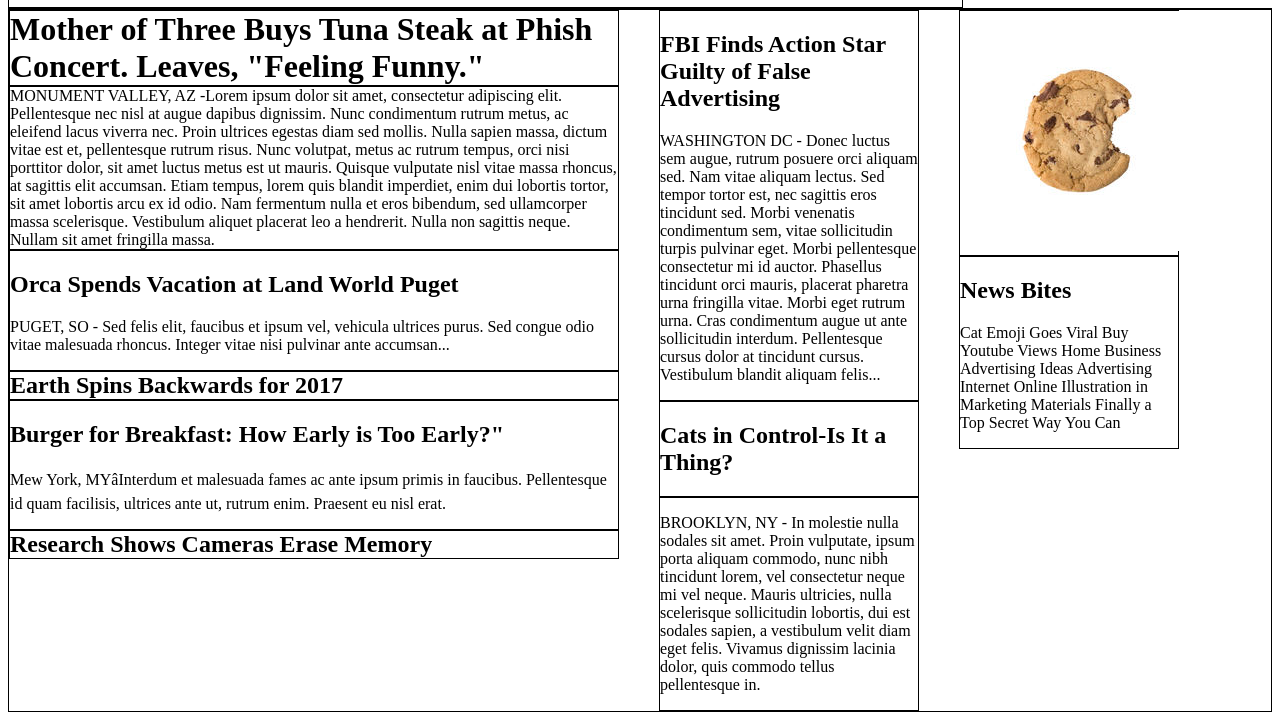
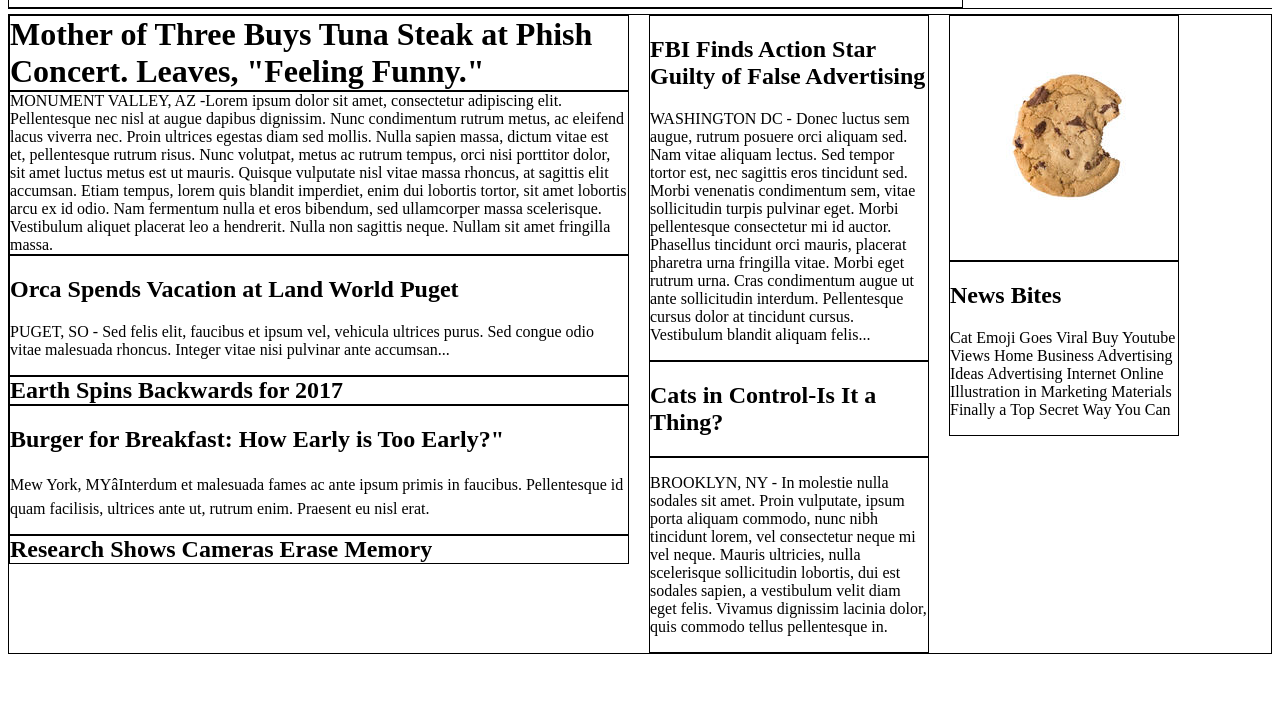
Before and after one commit to lisarakic/My_Times, a plain HTML site: page index.html in a window 1280 px wide. Shown: the part 124-844 px from the top of the page. After the commit the page ends 800 px from the top, so only its background shows below. Drawn offline with Linux system fonts and the light colour scheme.

Commit message:
Tweaking CSS

```diff
--- a/resources/css/style.css
+++ b/resources/css/style.css
@@ -6,6 +6,7 @@ header {
   font-size: 14px;
   font-weight: bold;
   margin-top: 60px;
+  margin-bottom: 5px;
   border-bottom: 1px solid black;
   align-items: center;
 }
@@ -20,6 +21,7 @@ header {
   padding-bottom: 10px;
   color: MediumAquamarine;
   flex-grow: 4
+
 }
 
 .nav {
@@ -49,7 +51,7 @@ header {
 
 .column1 {
   border: 1px solid black;
-  margin: 0 20px 0 0;
+  margin: 0 10px 0 0;
 }
 
 .medium {
@@ -60,7 +62,7 @@ header {
 
 .column2 {
   border: 1px solid black;
-  margin: 0px 20px;
+  margin: 0px 10px;
 }
 
 .small {
@@ -71,7 +73,8 @@ header {
 
 .column3 {
   border: 1px solid black;
-  margin-left: 20px;
+  margin-left: 10px;
+  overflow: hidden;
 }
 
 .column3 img {
```
